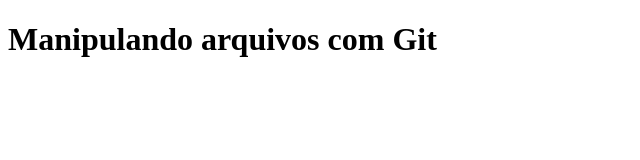
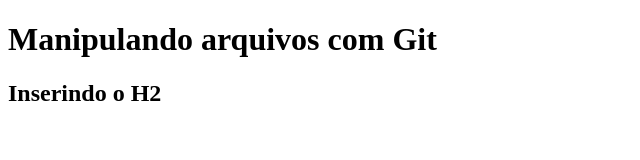
Before and after one commit to AleHesse/curso_github, a plain HTML site: page teste.html in a window 1280 px wide. Shown: the whole page, without its empty margins (0-640 px from the left). Drawn offline with Linux system fonts and the light colour scheme.

Commit message:
Inserido o h2 em teste.html

```diff
--- a/teste.html
+++ b/teste.html
@@ -7,6 +7,7 @@
 </head>
 <body>
     <h1>Manipulando arquivos com Git</h1>
+    <h2>Inserindo o H2</h2>
 
 </body>
 </html>
```
